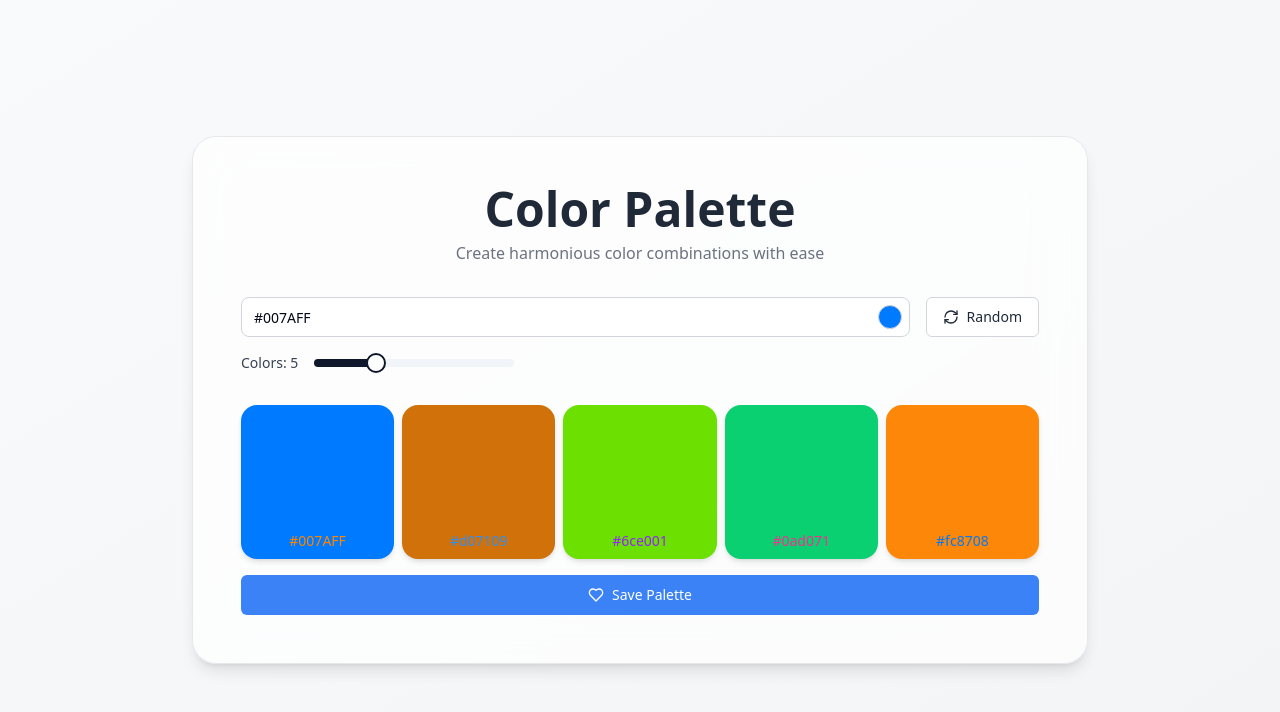
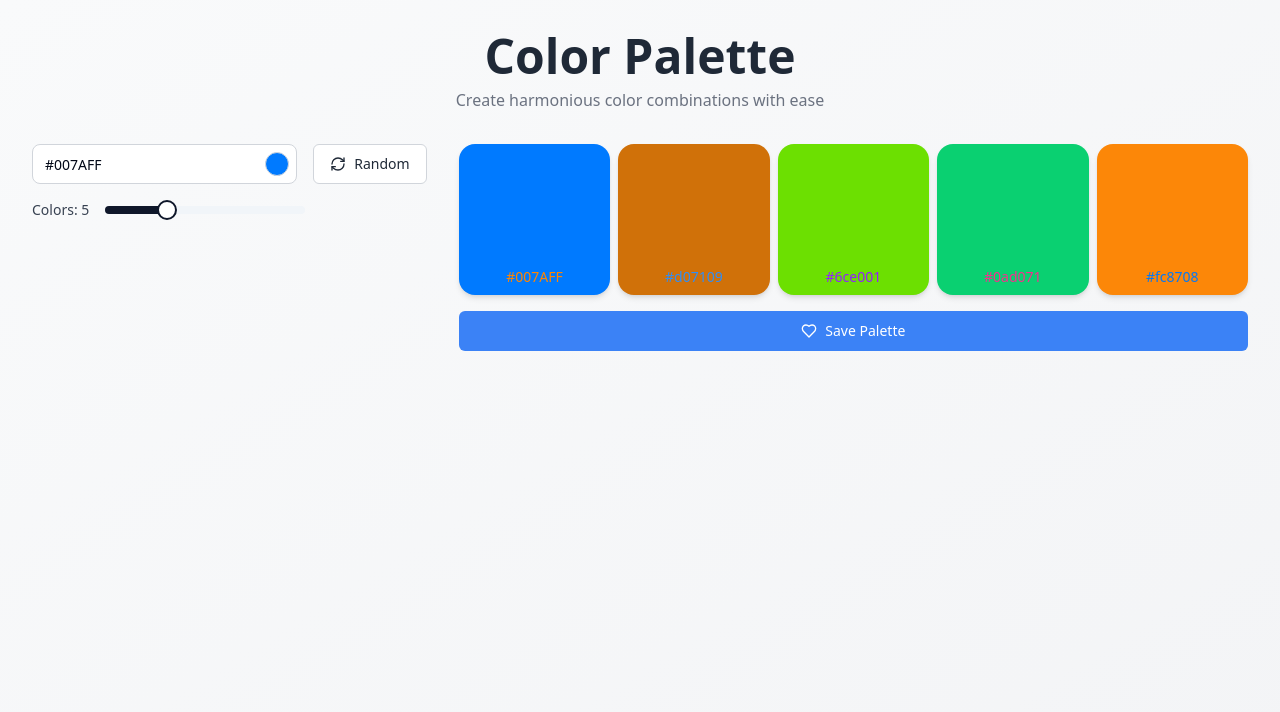
Before and after one commit to GPT-Engineer-App-Dev/palette-palooza, a React (Vite) app: page / in a window 1280 px wide. Shown: the top 712 px of the page. Built offline with nearby package versions, Linux system fonts and the light colour scheme.

Commit message:
Fix color selection overlap
Adjusted the color selection component to prevent overlap with the current color display. Enhanced the layout to utilize the available space more effectively, improving the overall appearance and functionality of the color palette widget.
[skip gpt_engineer]

```diff
--- a/src/components/ColorPaletteGenerator.jsx
+++ b/src/components/ColorPaletteGenerator.jsx
@@ -47,8 +47,8 @@ const ColorPaletteGenerator = () => {
 
   return (
     <div className="space-y-8">
-      <div className="flex flex-col md:flex-row space-y-4 md:space-y-0 md:space-x-4">
-        <div className="flex-grow space-y-4">
+      <div className="flex flex-col lg:flex-row space-y-4 lg:space-y-0 lg:space-x-8">
+        <div className="flex-grow space-y-4 lg:w-1/3">
           <div className="flex space-x-4">
             <div className="relative flex-grow">
               <Input
@@ -62,11 +62,6 @@ const ColorPaletteGenerator = () => {
                 style={{ backgroundColor: baseColor }}
                 onClick={() => setShowColorPicker(!showColorPicker)}
               ></div>
-              {showColorPicker && (
-                <div className="absolute z-10 mt-2">
-                  <HexColorPicker color={baseColor} onChange={setBaseColor} />
-                </div>
-              )}
             </div>
             <Button onClick={generateRandomPalette} variant="outline" className="flex-shrink-0 bg-white text-gray-800 border-gray-300 hover:bg-gray-100">
               <RefreshCw className="w-4 h-4 mr-2" /> Random
@@ -83,8 +78,13 @@ const ColorPaletteGenerator = () => {
               className="w-[200px]"
             />
           </div>
+          {showColorPicker && (
+            <div className="mt-4">
+              <HexColorPicker color={baseColor} onChange={setBaseColor} />
             </div>
+          )}
         </div>
+        <div className="lg:w-2/3">
           {palette.length > 0 && (
             <motion.div
               initial={{ opacity: 0, y: 20 }}
@@ -98,6 +98,8 @@ const ColorPaletteGenerator = () => {
               </Button>
             </motion.div>
           )}
+        </div>
+      </div>
       {favorites.length > 0 && (
         <motion.div
           initial={{ opacity: 0, y: 20 }}
@@ -106,7 +108,7 @@ const ColorPaletteGenerator = () => {
           className="space-y-4"
         >
           <h2 className="text-2xl font-bold text-gray-800">Favorite Palettes</h2>
-          <div className="grid grid-cols-1 md:grid-cols-2 gap-4">
+          <div className="grid grid-cols-1 md:grid-cols-2 lg:grid-cols-3 gap-4">
             {favorites.map((favPalette, index) => (
               <motion.div
                 key={index}
--- a/src/pages/Index.jsx
+++ b/src/pages/Index.jsx
@@ -4,22 +4,20 @@ import { motion } from "framer-motion";
 
 const Index = () => {
   return (
-    <div className="min-h-screen bg-gradient-to-br from-gray-50 to-gray-100 flex items-center justify-center p-4">
+    <div className="min-h-screen bg-gradient-to-br from-gray-50 to-gray-100 p-4 sm:p-8">
       <motion.div
         initial={{ opacity: 0, y: 20 }}
         animate={{ opacity: 1, y: 0 }}
         transition={{ duration: 0.5 }}
-        className="w-full max-w-4xl bg-white bg-opacity-70 backdrop-blur-xl rounded-3xl shadow-lg overflow-hidden border border-gray-200"
+        className="w-full h-full"
       >
-        <div className="p-8 md:p-12">
-          <h1 className="text-4xl md:text-5xl font-bold mb-2 text-center text-gray-800">
+        <h1 className="text-4xl sm:text-5xl font-bold mb-2 text-center text-gray-800">
           Color Palette
         </h1>
         <p className="text-center text-gray-500 mb-8">
           Create harmonious color combinations with ease
         </p>
         <ColorPaletteGenerator />
-        </div>
       </motion.div>
     </div>
   );
```
Lines whose indentation alone changed are shown as unchanged.
